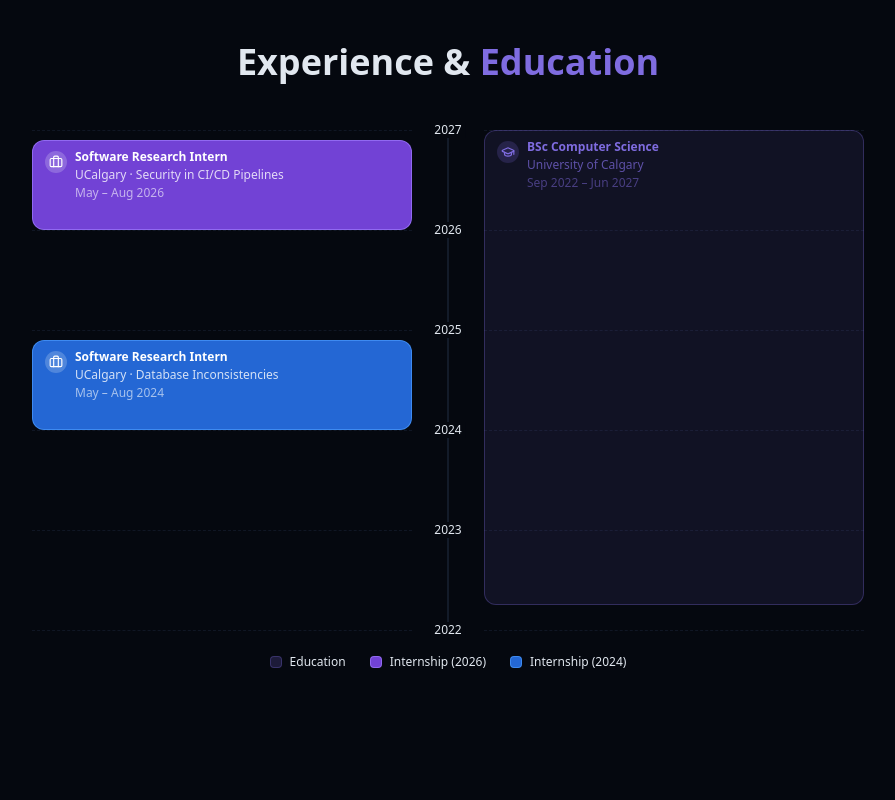
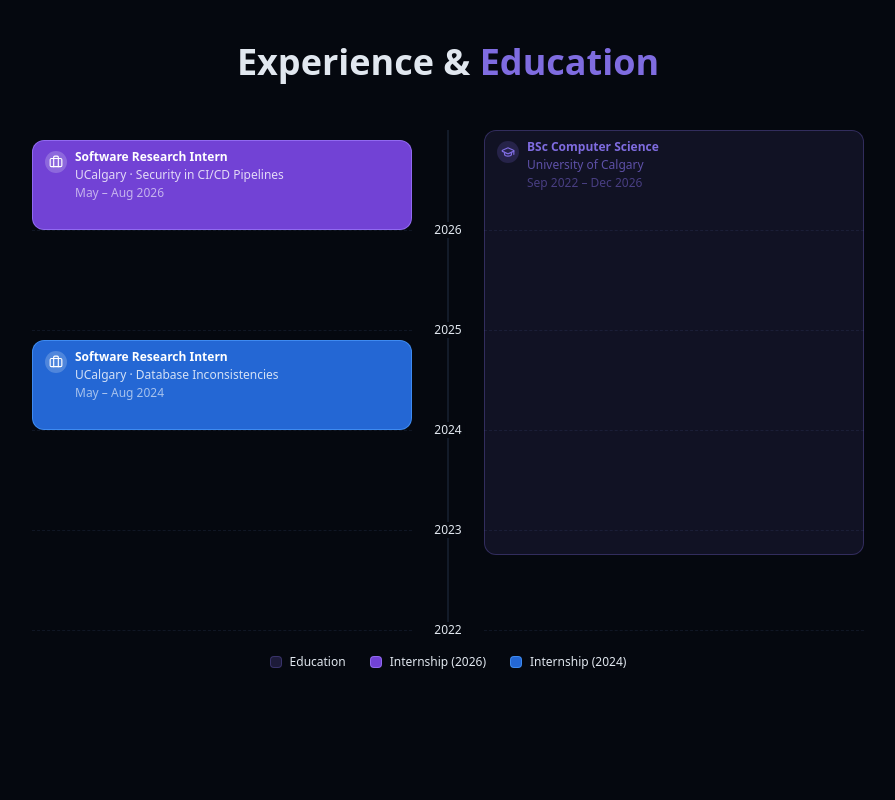
Before and after one commit to Ahmed-Jawad-Tahmid/personal-portfolio, a React (Vite) app: page / in a window 1280 px wide. Shown: the part 1560-2360 px from the top of the page, without its empty margins (192-1087 px from the left). Built offline with nearby package versions, Linux system fonts and the light colour scheme.

Commit message:
Update ExperienceSection.jsx

```diff
--- a/src/components/ExperienceSection.jsx
+++ b/src/components/ExperienceSection.jsx
@@ -5,7 +5,7 @@ const YEAR_END    = 2027;
 const SPAN        = YEAR_END - YEAR_START;
 const H           = 500;
 const MIN_BAR_H   = 90;
-const YEAR_LABELS = [2027, 2026, 2025, 2024, 2023, 2022];
+const YEAR_LABELS = [2026, 2025, 2024, 2023, 2022];
 
 const toTop = (year, month = 0) => {
   const frac = Math.min(1, Math.max(0, (year + month / 12 - YEAR_START) / SPAN));
@@ -22,13 +22,13 @@ const education = [
   {
     title: "BSc Computer Science",
     org: "University of Calgary",
-    period: "Sep 2022 – Jun 2027",
+    period: "Sep 2022 – Dec 2026",
     bullets: [
       "Relevant courses: Data Science, AI & ML, Security & Privacy, Software Engineering, OS, Computer Networks, Cybersecurity, Web Development.",
       "2× Program for Undergraduate Research Experience (P.U.R.E) award winner, valued $7,500 each.",
     ],
     startYear: 2022, startMonth: 9,
-    endYear:   2027, endMonth:   6,
+    endYear:   2026, endMonth:   12,
     barClass:   "bg-primary/10 border border-primary/30",
     labelClass: "bg-primary/20 text-primary border border-primary/30",
     icon: GraduationCap,
```
